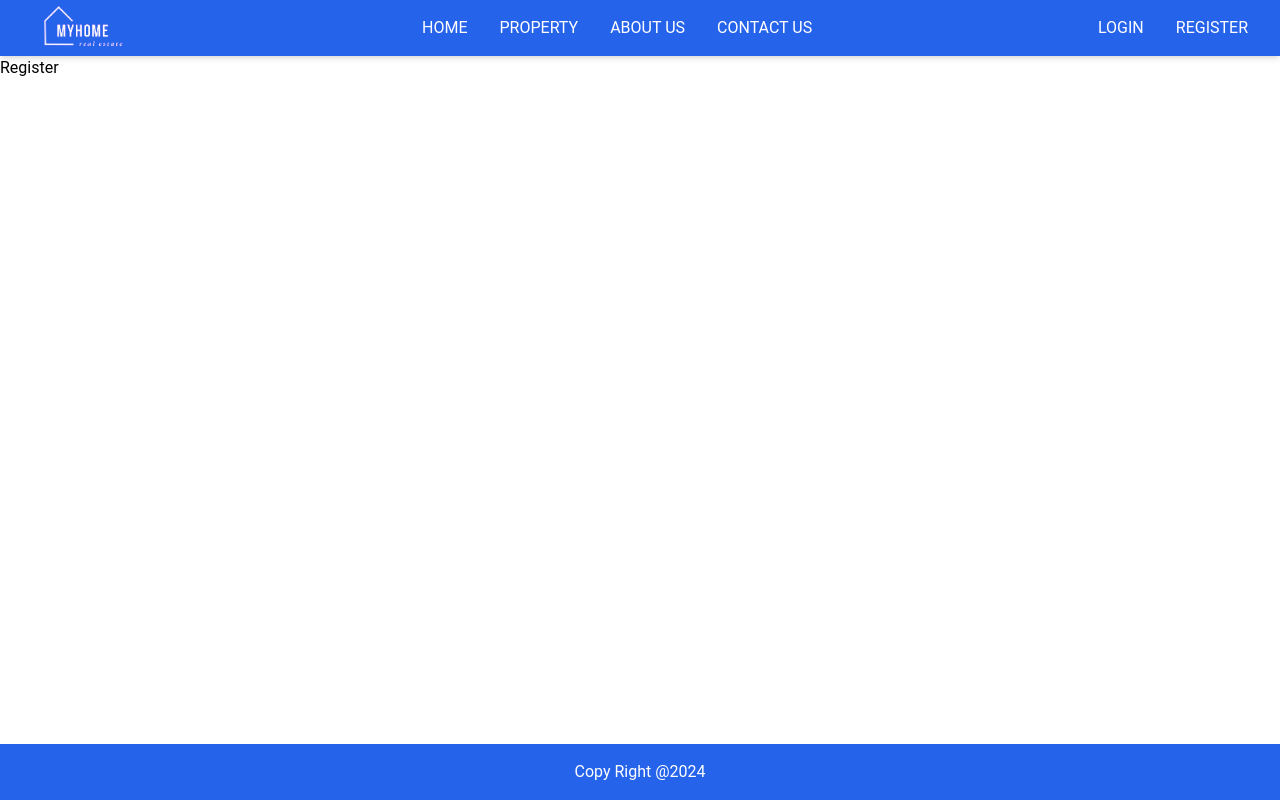
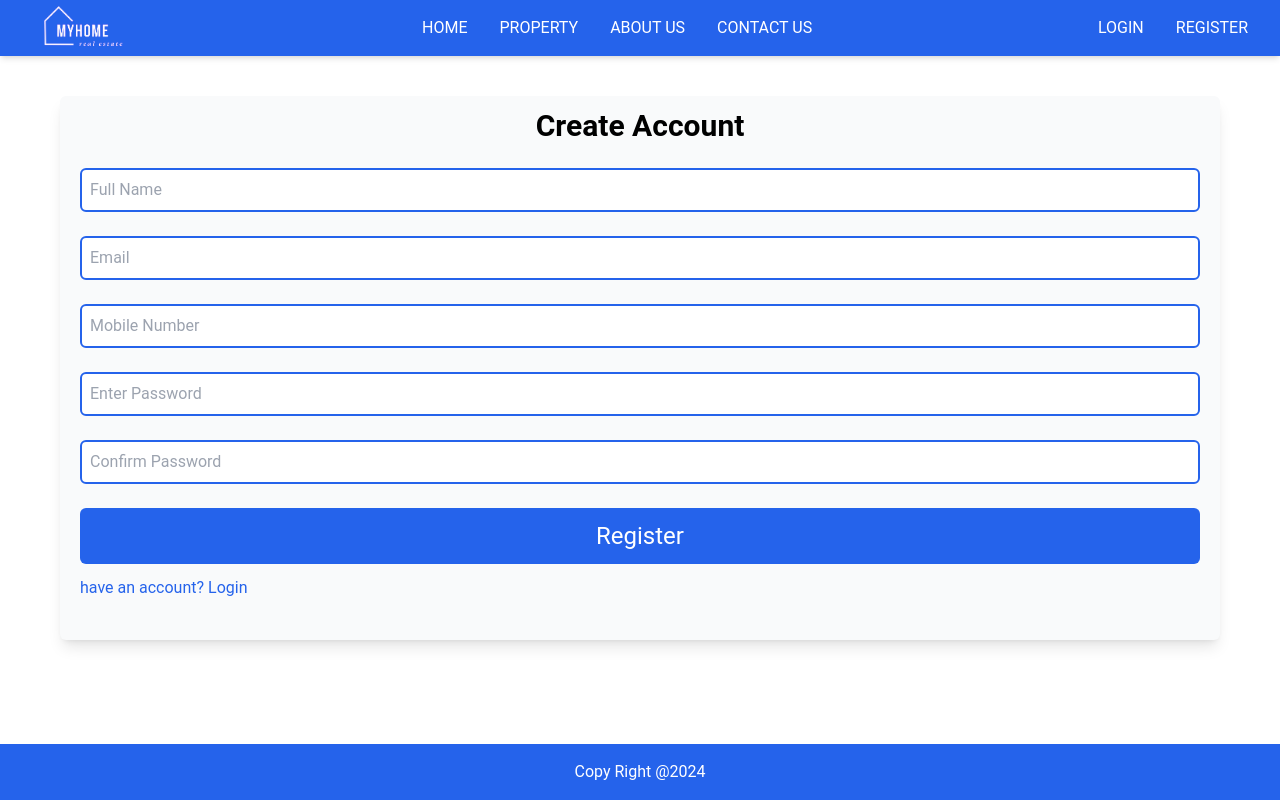
Before and after one commit to Nucmaan/statefrontend, a React (Create React App) app: page /register in a window 1280 px wide. Built offline with nearby package versions, Linux system fonts and the light colour scheme.

Commit message:
logo favcon
logo favcon

```diff
--- a/public/index.html
+++ b/public/index.html
@@ -2,21 +2,18 @@
 <html lang="en">
   <head>
     <meta charset="utf-8" />
-
     <meta name="viewport" content="width=device-width, initial-scale=1" />
     <meta name="theme-color" content="#000000" />
-    <meta
-      name="description"
-      content="Web site created using create-react-app"
-    />
-
+    <meta name="description" content="Web site created using create-react-app" />
     <link rel="manifest" href="%PUBLIC_URL%/manifest.json" />
 
-    <title>React App</title>
+    <!-- Link to the favicon -->
+    <link rel="icon" href="%PUBLIC_URL%/MyHomeLogo.png" type="image/png" />
+
+    <title>MyHome</title>
   </head>
   <body>
     <noscript>You need to enable JavaScript to run this app.</noscript>
     <div id="root"></div>
-
   </body>
 </html>
--- a/src/Auth/Login.js
+++ b/src/Auth/Login.js
@@ -1,9 +1,45 @@
-import React from 'react'
+import { Link } from "react-router-dom";
+import React from "react";
 
 function Login() {
   return (
-    <div>Login</div>
-  )
+    <div className="mx-5">
+
+    <div className="flex flex-col justify-center mx-10 shadow-lg mt-10 p-5 rounded-md">
+
+    <h1 className=" font-bold text-3xl text-center">Login</h1>
+
+      <form>
+        <div className="mt-6">
+          <input
+            type="email"
+            placeholder="Email"
+            className="border-2 border-blue-600 p-2 w-full rounded-md"
+          />
+        </div>
+
+        <div className="mt-6">
+          <input
+            type="password"
+            placeholder="Password"
+            className="border-2 border-blue-600 p-2 w-full rounded-md"
+          />
+        </div>
+
+        <div>
+          <button className="w-full bg-blue-600  mt-6 py-3 rounded-md text-white text-2xl">
+            Login
+          </button>
+        </div>
+      </form>
+
+        <p className="text-red-600 mt-3">Don't have an account? <Link to="/register">Register</Link></p>
+
+
+    </div>
+
+    </div>
+  );
 }
 
-export default Login
+export default Login;
--- a/src/Auth/Register.js
+++ b/src/Auth/Register.js
@@ -1,9 +1,68 @@
-import React from 'react'
+import { Link } from "react-router-dom";
+import React from "react";
 
 function Register() {
   return (
-    <div>Register</div>
-  )
+    <div className="mx-5">
+      <div className="flex flex-col justify-center mx-10 shadow-lg mt-10 px-5 rounded-md mb-10 bg-gray-50">
+        <h1 className=" font-bold text-3xl text-center pt-3">Create Account</h1>
+
+        <form>
+          <div className="mt-6">
+            <input
+              type="text"
+              placeholder="Full Name"
+              className="border-2 border-blue-600 p-2 w-full rounded-md"
+            />
+          </div>
+
+          <div className="mt-6">
+            <input
+              type="email"
+              placeholder="Email"
+              className="border-2 border-blue-600 p-2 w-full rounded-md"
+            />
+          </div>
+
+          <div className="mt-6">
+            <input
+              type="number"
+              placeholder="Mobile Number"
+              className="border-2 border-blue-600 p-2 w-full rounded-md"
+            />
+          </div>
+
+          <div className="mt-6">
+            <input
+              type="password"
+              placeholder="Enter Password"
+              className="border-2 border-blue-600 p-2 w-full rounded-md"
+            />
+          </div>
+
+          <div className="mt-6">
+            <input
+              type="password"
+              placeholder="Confirm Password"
+              className="border-2 border-blue-600 p-2 w-full rounded-md"
+            />
+          </div>
+
+          <div>
+            <button className="w-full bg-blue-600  mt-6 py-3 rounded-md text-white text-2xl">
+              Register
+            </button>
+          </div>
+
+
+            <p className="text-blue-600 mt-3 pb-10">
+              have an account? <Link to="/login">Login</Link>
+            </p>
+
+        </form>
+      </div>
+    </div>
+  );
 }
 
-export default Register
+export default Register;
```
Also changed, not shown: public/MyHomeLogo.png (added).
